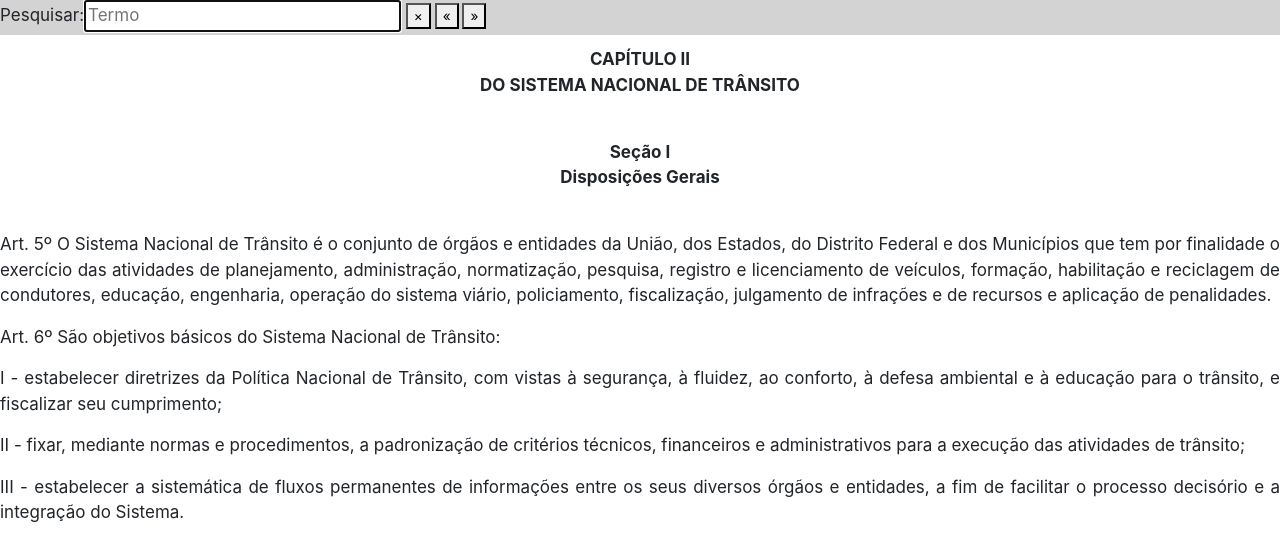
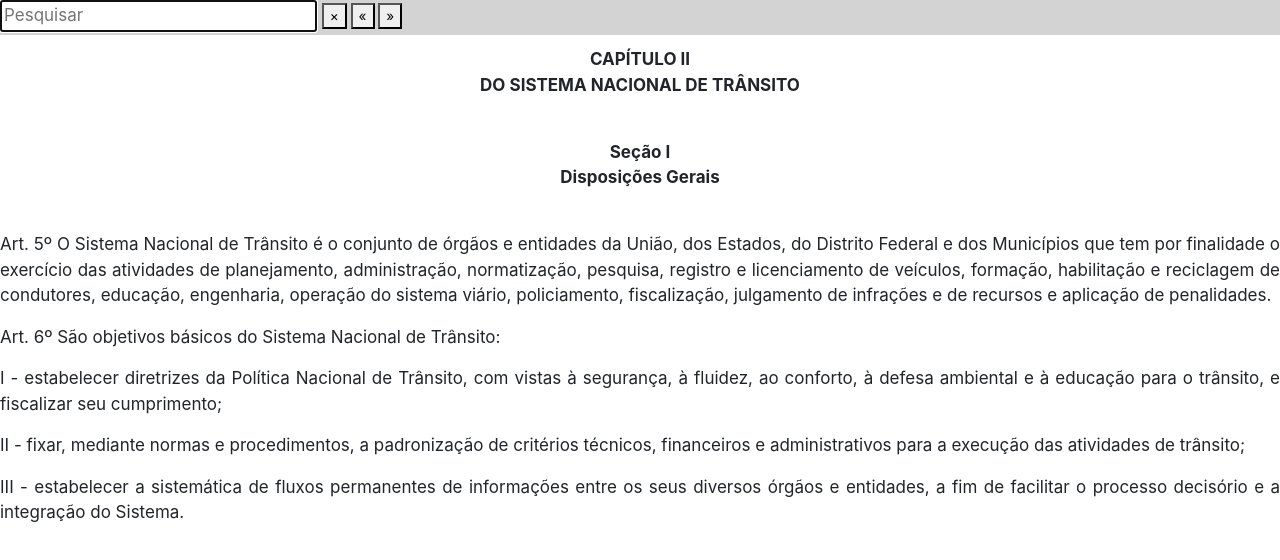
Before and after one commit to grupoalvo/Ctbcap2s1, a plain HTML site: page index.html in a window 1280 px wide. Drawn offline with nearby package versions, Linux system fonts and the light colour scheme.

Commit message:
Update index.html

```diff
--- a/index.html
+++ b/index.html
@@ -24,7 +24,7 @@
         <!--Começo da página-->
         <div class="header">
             <form style="position: fixed; margin: 0px; background-color: lightgray; width: 100%; height: 35px">
-                <p>Pesquisar:<input id="keywords" size="24" placeholder="Termo" autofocus>
+                <p><input id="keywords" size="24" placeholder="Pesquisar" autofocus>
                     <small>
                             <span id="counter" style="color: blue;"><!-- --></span>
                             <span id="navigate" style="display: inline;">
```
